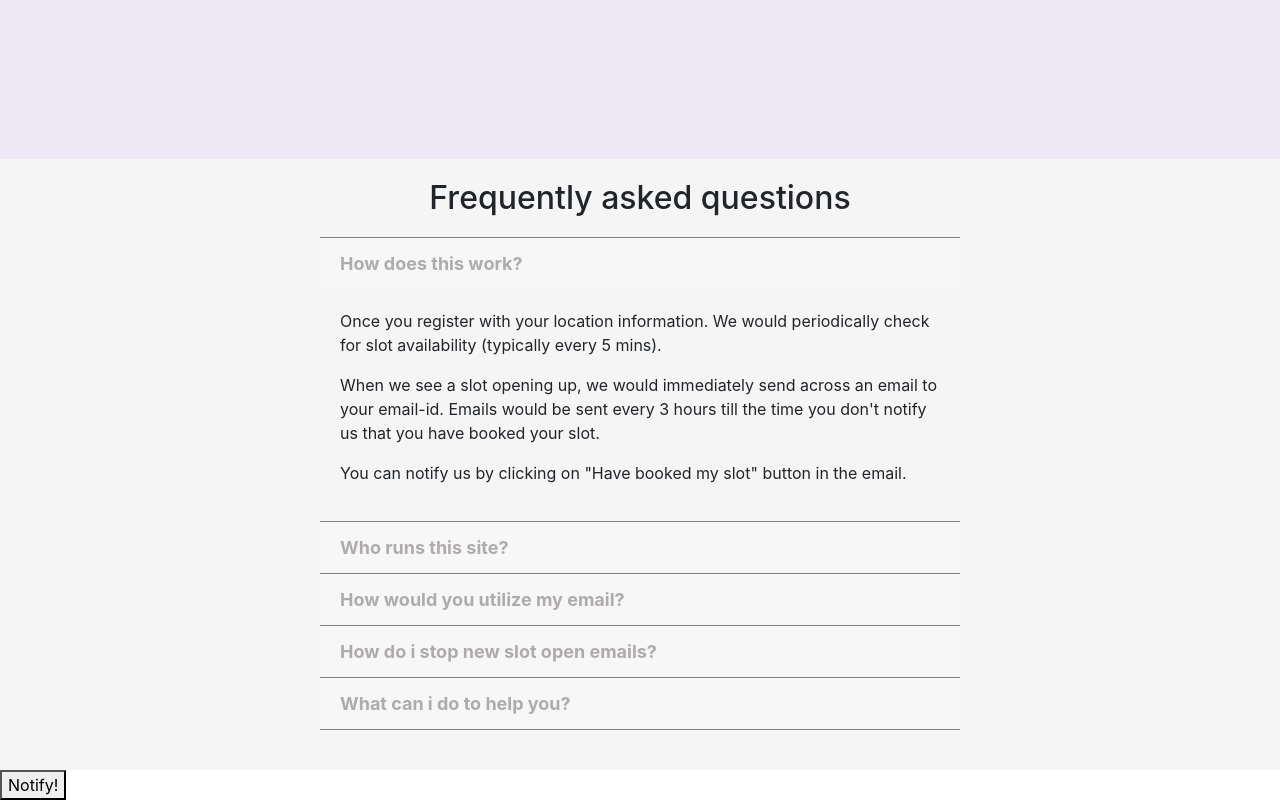
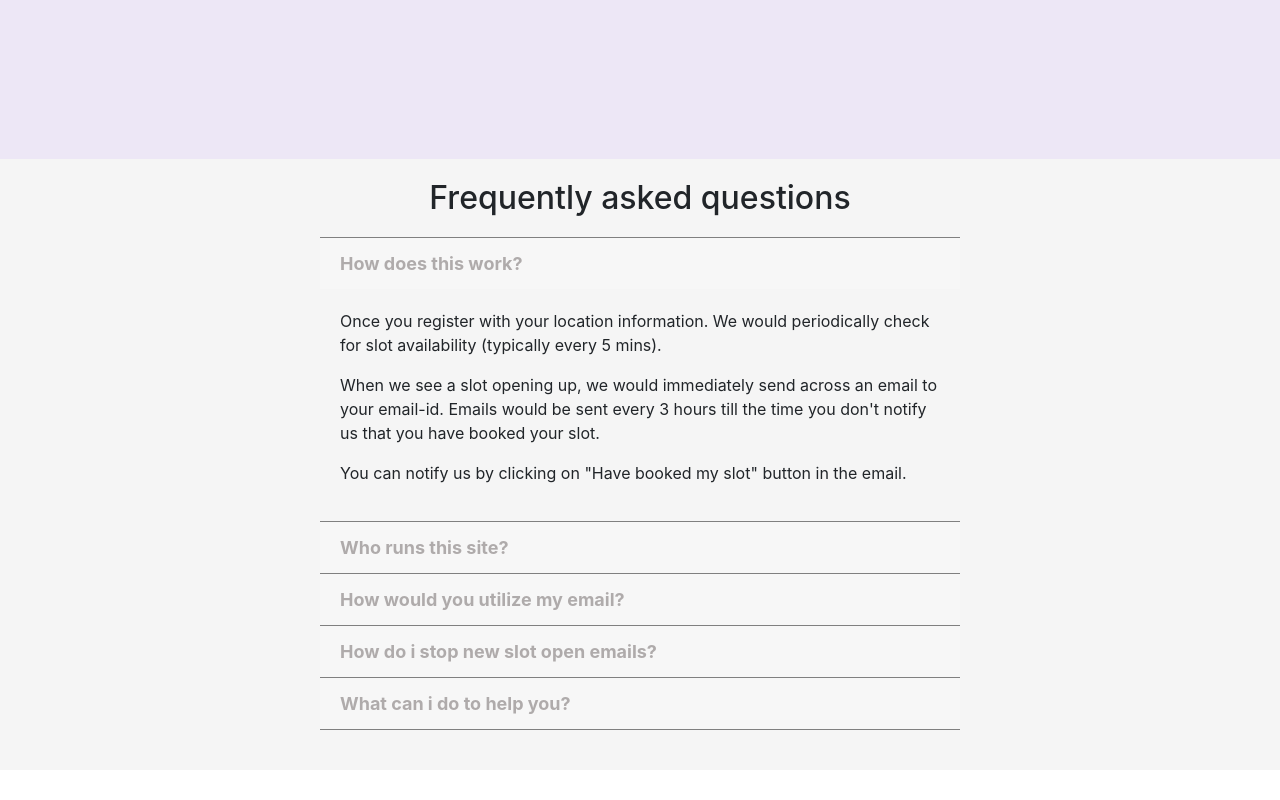
Before and after one commit to sks710931/cowin-tracker-ui, a React (Create React App) app: page / in a window 1280 px wide. Shown: the part 641-1441 px from the top of the page. After the commit the page ends 1411 px from the top, so only its background shows below. Built offline with nearby package versions, Linux system fonts and the light colour scheme; no server answers.

Commit message:
UI touchup

```diff
--- a/src/App.js
+++ b/src/App.js
@@ -148,7 +148,6 @@ function App() {
       });
     }
   };
-  const notify = () => toast("Wow so easy!");
   return (
     <div className="App">
       <Navbar fixed="top" bg="dark" variant="dark">
@@ -367,7 +366,6 @@ function App() {
           </Card>
         </Accordion>
       </div>
-      <button onClick={notify}>Notify!</button>
       <ToastContainer />
     </div>
   );
```
